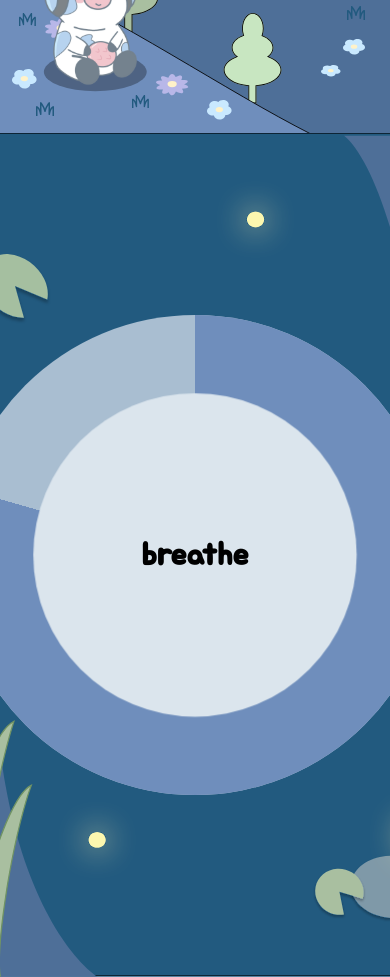
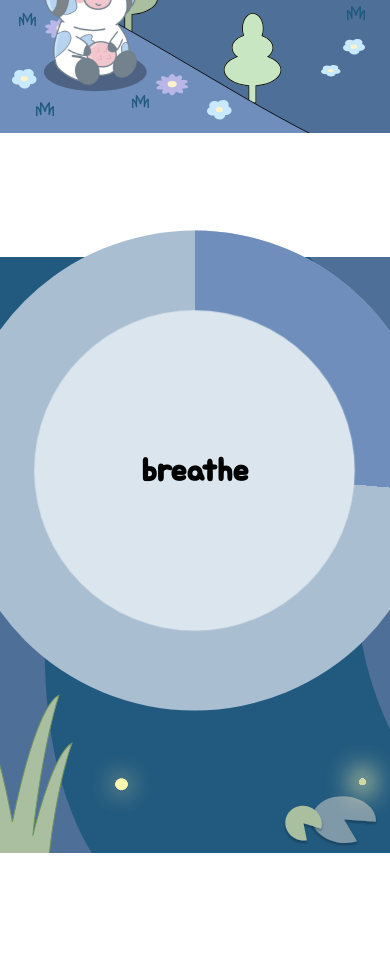
Before and after one commit to include-davis/aggie-peer-counseling, a Next.js app: page /destress in a window 390 px wide. Shown: the part 740-1717 px from the top of the page. Built offline with nearby package versions, Linux system fonts and the light colour scheme; a web font is replaced by a local one.

Commit message:
update responsiveness and timer

```diff
--- a/app/(pages)/_components/destress/Breathe/Breathe.jsx
+++ b/app/(pages)/_components/destress/Breathe/Breathe.jsx
@@ -10,14 +10,13 @@ export default function Breathe() {
 
   useEffect(() => {
     const interval = setInterval(() => {
-      setAngle((prev) => (prev >= 360 ? 0 : prev + 1));
-    }, 20);
+      setAngle((prev) => (prev >= 360 ? 0 : prev + 0.5));
+    }, 30);
     return () => clearInterval(interval);
   }, []);
 
   return (
     <div className={styles.breatheWrapper}>
-
       <div className={styles.circleContainer}>
         <div className={styles.outerCircle}></div>
         <div
@@ -29,7 +28,7 @@ export default function Breathe() {
         <div className={styles.innerCircle}></div>
         <h2 className={styles.breatheText}>breathe</h2>
       </div>
+    </div>
 
-    </div>
   );
 }
--- a/app/(pages)/_components/destress/Breathe/Breathe.module.scss
+++ b/app/(pages)/_components/destress/Breathe/Breathe.module.scss
@@ -1,40 +1,39 @@
 @use 'app/(pages)/_globals/mixins.scss';
 
-.test {
-  @include mixins.fontStyle(2rem, 700, normal, 'Jua');
-  position: absolute;
-  top: 50%;
-  left: 50%;
-  transform: translate(-50%, -50%);
-  z-index: 13;
-  margin: 0;
-  color: var(--black);
-}
+.breatheWrapper {
+  width: 100vw;
+  height: 74vh;
+  overflow: hidden;
+  background-color: #225A7F;
+  background-image: url('/images/destress/breathe.svg');
+  background-size: cover;
+  background-position: center -10vh;
+  background-repeat: no-repeat;
 
-.breatheWrapper {
-  background-image: url('/images/destress/breathe.svg');
-  background-size: cover; // This will scale the cropped image to fill the screen
-  background-position: center;
-  background-repeat: no-repeat;
-  background-color: #225A7F;
-  width: 100vw;
-  min-height: 100vh;
   display: flex;
   align-items: center;
   justify-content: center;
 
-  // Crop 11% from top and 10% from bottom
-  clip-path: inset(11% 0 10% 0);
+    @include mixins.phone {
+      position: relative;
+      height: auto;
+      min-height: 100vh;
+      background: none;
+      padding: 0;
+      overflow-y: auto;
 
-  @include mixins.phone {
-    height: 100vh;
-    width: 100vw;
-    background-image: url('/images/destress/breathemobile.svg');
-    background-size: cover; // Also use cover for mobile
-    background-position: center;
-    background-repeat: no-repeat;
-    clip-path: inset(0 0); // Apply same cropping to mobile
-  }
+      &::before {
+        content: '';
+        display: block;
+        width: 100vw;
+        aspect-ratio: 720 / 1100;
+        background-image: url('/images/destress/breathemobile.svg');
+        background-size: 100% auto;
+        background-repeat: no-repeat;
+        background-position: center -4px;
+      }
+    }
+
 }
 
 .circleContainer {
@@ -45,11 +44,20 @@
   display: flex;
   align-items: center;
   justify-content: center;
+
+  @include mixins.phone {
+    position: absolute;
+    top: 40%; // You can fine-tune this if needed
+    left: 50%;
+    transform: translate(-50%, -50%);
+    width: 16.56rem;
+    height: 16.56rem;
+  }
 }
 
 .outerCircle {
-  width: 22rem;
-  height: 22rem;
+  width: 25rem;
+  height: 25rem;
   flex-shrink: 0;
   position: absolute;
   border-radius: 50%;
@@ -64,8 +72,8 @@
 }
 
 .timerRing {
-  width: 22rem;
-  height: 22rem;
+  width: 25rem;
+  height: 25rem;
   flex-shrink: 0;
   position: absolute;
   top: 50%;
@@ -82,8 +90,8 @@
 }
 
 .innerCircle {
-  width: 16rem;
-  height: 16rem;
+  width: 20rem;
+  height: 20rem;
   flex-shrink: 0;
   position: absolute;
   top: 50%;
@@ -92,7 +100,7 @@
   background: #DBE5ED;
   border-radius: 50%;
   z-index: 4;
-  animation: pulse 3s infinite ease-in-out;
+  animation: pulse 6s infinite ease-in-out;
   display: flex;
   align-items: center;
   justify-content: center;
@@ -128,6 +136,6 @@
     transform: translate(-50%, -50%) scale(1);
   }
   50% {
-    transform: translate(-50%, -50%) scale(1.15);
+    transform: translate(-50%, -50%) scale(1.1);
   }
 }
```
